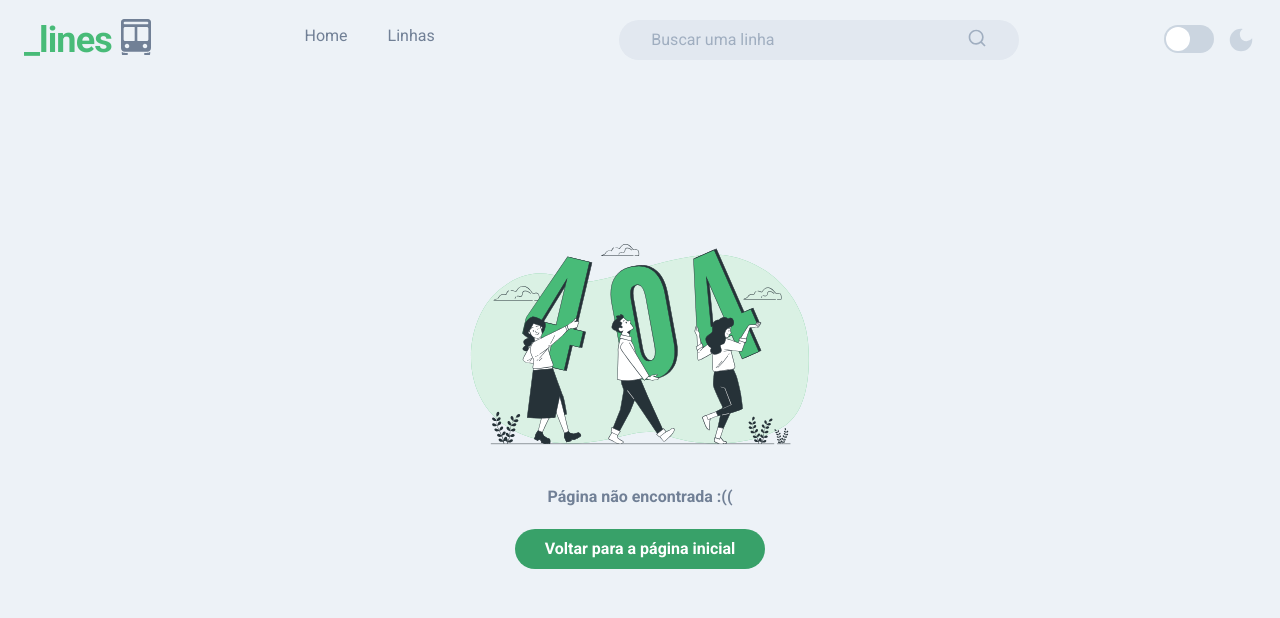
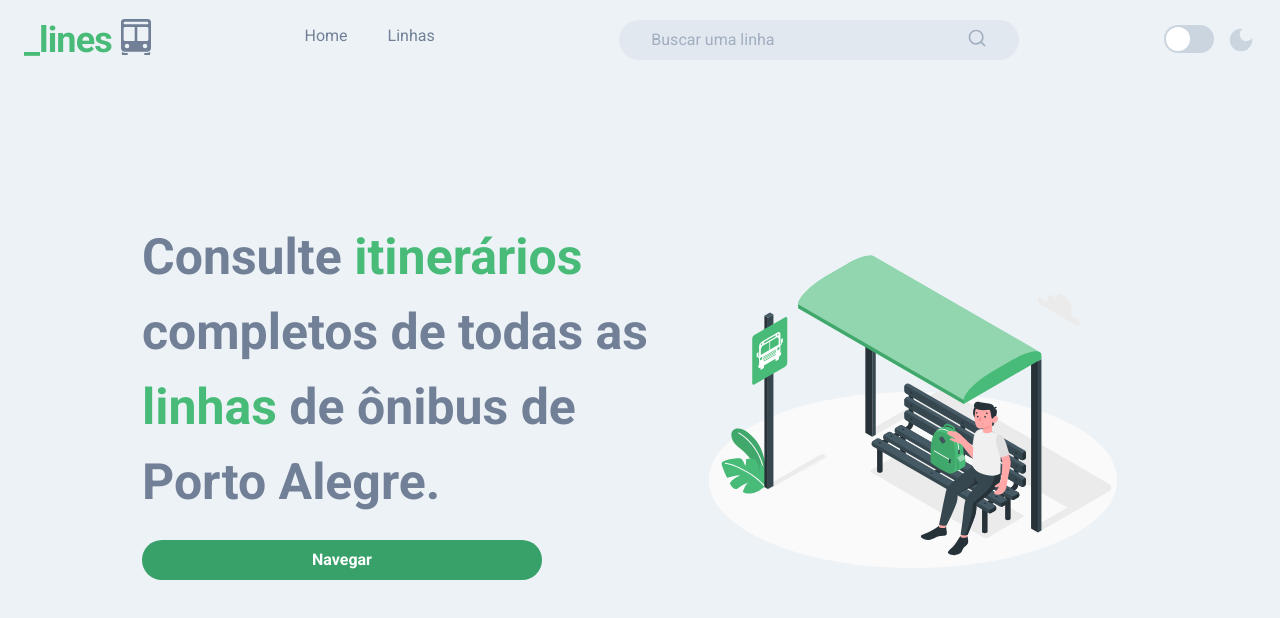
Before and after one commit to naMoraezDev/next-lines, a Next.js app: page /desktop in a window 1280 px wide. Before the commit this address had no page. Shown: the top 618 px of the page. Built offline with nearby package versions, Linux system fonts and the light colour scheme.

Commit message:
feat: create adaptative design middleware and context

```diff
--- a/src/components/Header/components/Navigation.tsx
+++ b/src/components/Header/components/Navigation.tsx
@@ -1,8 +1,9 @@
 import { Flex, Text } from "@chakra-ui/react";
 import Link from "next/link";
-import router from "next/router";
+import { useRouter } from "next/router";
 
 export function Navigation() {
+  const router = useRouter();
   return (
     <Flex>
       <Link href="/">
--- /dev/null
+++ b/src/context/device.tsx
@@ -0,0 +1,35 @@
+import { createContext, useContext } from "react";
+import { useRouter } from "next/router";
+import { hasDesktopInUrl } from "./utils";
+
+type DeviceContextState = {
+  isDesktop?: boolean;
+};
+
+type DeviceProviderProps = {
+  children?: React.ReactNode;
+} & DeviceContextState;
+
+export const DeviceContext = createContext<DeviceContextState | null>(null);
+
+DeviceContext.displayName = "DeviceContext";
+
+export function DeviceProvider(props: DeviceProviderProps) {
+  const router = useRouter();
+  let isDesktop = props.isDesktop;
+  const isClientSide = isDesktop === undefined;
+
+  if (isClientSide) {
+    isDesktop = hasDesktopInUrl(router.pathname);
+  }
+
+  return (
+    <DeviceContext.Provider value={{ isDesktop: Boolean(isDesktop) }}>
+      {props.children}
+    </DeviceContext.Provider>
+  );
+}
+
+export function useDeviceContext(): DeviceContextState {
+  return useContext(DeviceContext) as DeviceContextState;
+}
--- /dev/null
+++ b/src/context/utils/index.ts
@@ -0,0 +1,3 @@
+export const hasDesktopInUrl = (url: string) => {
+    return url.toLowerCase().includes('desktop')
+}
--- a/src/pages/_app.tsx
+++ b/src/pages/_app.tsx
@@ -7,6 +7,7 @@ import { motion } from "framer-motion";
 import "./nprogress.css";
 import { SplashScreen } from "@/features/SplashScreen";
 import { ThemeProvider } from "@/context/Theme";
+import { DeviceProvider } from "@/context/device";
 
 const roboto = Roboto({ weight: ["400", "500", "700"], subsets: ["latin"] });
 
@@ -23,6 +24,7 @@ export default function App({ Component, pageProps }: AppProps) {
 
   return (
     <main className={roboto.className}>
+      <DeviceProvider {...pageProps}>
         <ThemeProvider>
           {loading ? (
             <SplashScreen />
@@ -40,6 +42,7 @@ export default function App({ Component, pageProps }: AppProps) {
             </motion.div>
           )}
         </ThemeProvider>
+      </DeviceProvider>
     </main>
   );
 }
--- /dev/null
+++ b/src/pages/desktop/index.tsx
@@ -0,0 +1,19 @@
+import { Presentation } from "@/components/Presentation";
+import { Flex } from "@chakra-ui/react";
+import Image from "next/image";
+
+export default function Home() {
+  return (
+    <Flex align="center" w="100vw" justify="center" h="80vh" gap="10">
+      <Presentation />
+
+      <Image
+        src="/images/bus-stop.svg"
+        alt=""
+        width={450}
+        height={600}
+        priority
+      />
+    </Flex>
+  );
+}
```
Also changed, not shown: src/middleware.ts (added, +14 -0 lines). Lines whose indentation alone changed are shown as unchanged.
